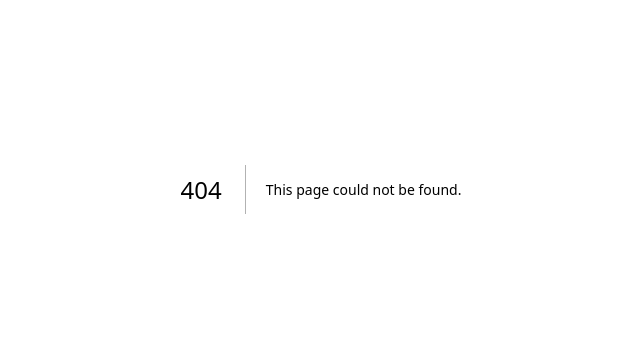
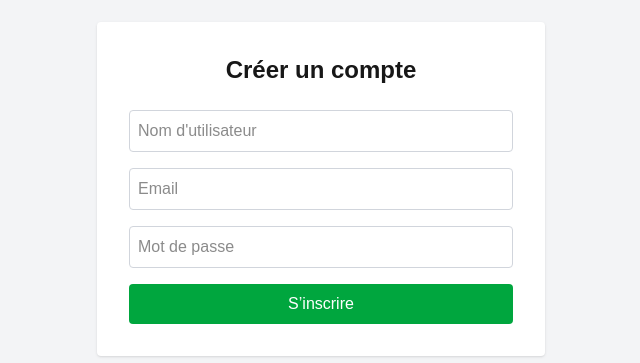
Before and after one commit to supergmax/D1F_Website, a Next.js app in the folder my-secure-app/: page /register in a window 1280 px wide. Before the commit this address had no page. Shown: the part 211-574 px from the top of the page, without its empty margins (319-959 px from the left). Built offline with nearby package versions, Linux system fonts and the light colour scheme.

Commit message:
register + login page

```diff
--- a/my-secure-app/package.json
+++ b/my-secure-app/package.json
@@ -9,6 +9,7 @@
     "lint": "next lint"
   },
   "dependencies": {
+    "axios": "^1.8.4",
     "jwt-decode": "^4.0.0",
     "lucide-react": "^0.488.0",
     "next": "15.3.0",
--- a/my-secure-app/pages/dashboard.js
+++ b/my-secure-app/pages/dashboard.js
@@ -1,5 +1,6 @@
 import AuthenticatedLayout from "../src/layout/AuthenticatedLayout";
 import { useEffect, useState } from "react";
+
 
 const DashboardPage = () => {
   const [users, setUsers] = useState([]);
--- /dev/null
+++ b/my-secure-app/pages/login2.tsx
@@ -0,0 +1,55 @@
+'use client'
+
+import { useState } from 'react'
+import { useRouter } from 'next/navigation'
+import axios from 'axios'
+
+export default function LoginPage() {
+  const router = useRouter()
+  const [identifier, setIdentifier] = useState('')
+  const [password, setPassword] = useState('')
+  const [error, setError] = useState('')
+
+  const handleLogin = async (e: React.FormEvent) => {
+    e.preventDefault()
+    try {
+      const res = await axios.post('http://localhost:1337/api/auth/local', {
+        identifier,
+        password,
+      })
+
+      const { jwt, user } = res.data
+      localStorage.setItem('token', jwt)
+      localStorage.setItem('user', JSON.stringify(user))
+      router.push('/dashboard')
+    } catch (err) {
+      setError("Identifiants incorrects.")
+    }
+  }
+
+  return (
+    <div className="min-h-screen flex items-center justify-center bg-gray-100 p-4">
+      <form onSubmit={handleLogin} className="w-full max-w-md bg-white p-8 rounded shadow">
+        <h2 className="text-2xl font-bold mb-6">Connexion</h2>
+        <input
+          type="email"
+          placeholder="Email"
+          className="w-full mb-4 p-2 border rounded"
+          value={identifier}
+          onChange={(e) => setIdentifier(e.target.value)}
+        />
+        <input
+          type="password"
+          placeholder="Mot de passe"
+          className="w-full mb-4 p-2 border rounded"
+          value={password}
+          onChange={(e) => setPassword(e.target.value)}
+        />
+        {error && <p className="text-red-500 mb-2">{error}</p>}
+        <button type="submit" className="bg-blue-600 text-white px-4 py-2 rounded w-full hover:bg-blue-700">
+          Se connecter
+        </button>
+      </form>
+    </div>
+  )
+}
--- /dev/null
+++ b/my-secure-app/pages/register.tsx
@@ -0,0 +1,76 @@
+'use client'
+
+import { useState } from 'react'
+import { useRouter } from 'next/navigation'
+import axios from 'axios'
+
+export default function RegisterPage() {
+  const router = useRouter()
+  const [username, setUsername] = useState('')
+  const [email, setEmail] = useState('')
+  const [password, setPassword] = useState('')
+  const [error, setError] = useState('')
+
+  const handleRegister = async (e: React.FormEvent) => {
+    e.preventDefault()
+    try {
+      const res = await axios.post('http://localhost:1337/api/auth/local/register', {
+        username,
+        email,
+        password,
+      })
+
+      const { jwt, user } = res.data
+      localStorage.setItem('token', jwt)
+      localStorage.setItem('user', JSON.stringify(user))
+      router.push('/dashboard')
+    } catch (err: any) {
+      console.error(err)
+      setError('Erreur lors de l’inscription. Veuillez vérifier vos informations.')
+    }
+  }
+
+  return (
+    <div className="min-h-screen flex items-center justify-center bg-gray-100 p-4">
+      <form onSubmit={handleRegister} className="w-full max-w-md bg-white p-8 rounded shadow">
+        <h2 className="text-2xl font-bold mb-6 text-center">Créer un compte</h2>
+
+        <input
+          type="text"
+          placeholder="Nom d'utilisateur"
+          className="w-full mb-4 p-2 border border-gray-300 rounded"
+          value={username}
+          onChange={(e) => setUsername(e.target.value)}
+          required
+        />
+
+        <input
+          type="email"
+          placeholder="Email"
+          className="w-full mb-4 p-2 border border-gray-300 rounded"
+          value={email}
+          onChange={(e) => setEmail(e.target.value)}
+          required
+        />
+
+        <input
+          type="password"
+          placeholder="Mot de passe"
+          className="w-full mb-4 p-2 border border-gray-300 rounded"
+          value={password}
+          onChange={(e) => setPassword(e.target.value)}
+          required
+        />
+
+        {error && <p className="text-red-600 text-sm mb-4">{error}</p>}
+
+        <button
+          type="submit"
+          className="bg-green-600 hover:bg-green-700 text-white py-2 px-4 w-full rounded transition-colors"
+        >
+          S’inscrire
+        </button>
+      </form>
+    </div>
+  )
+}
--- /dev/null
+++ b/my-secure-app/pages/withAuth.tsx
@@ -0,0 +1,18 @@
+'use client'
+
+import { useEffect } from 'react'
+import { useRouter } from 'next/navigation'
+
+export default function withAuth(Component: React.FC) {
+  return function AuthProtected(props: any) {
+    const router = useRouter()
+    useEffect(() => {
+      const token = localStorage.getItem('token')
+      if (!token) {
+        router.push('/login')
+      }
+    }, [])
+
+    return <Component {...props} />
+  }
+}
```
Also changed, not shown: 2 other files (tests, documents, lock files or other folders).
